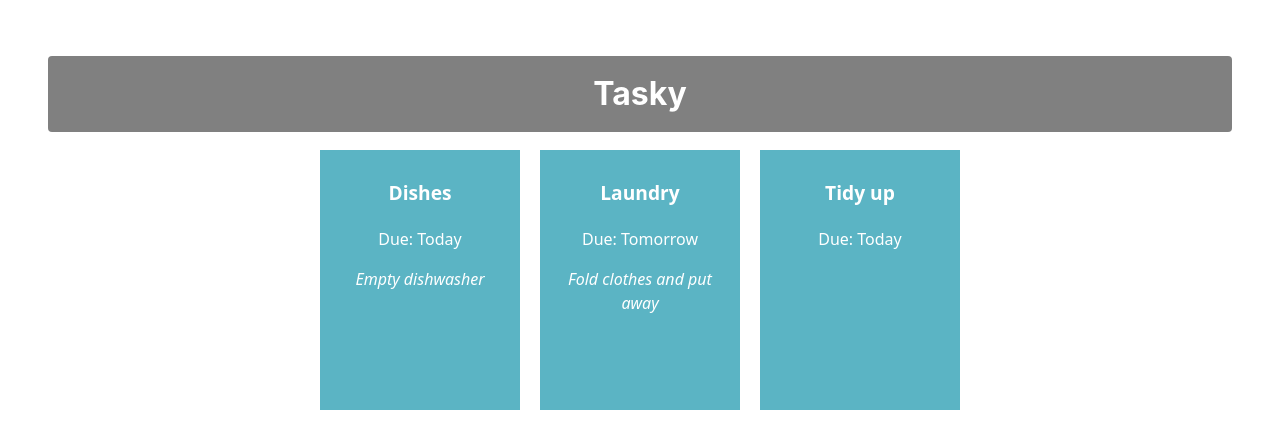
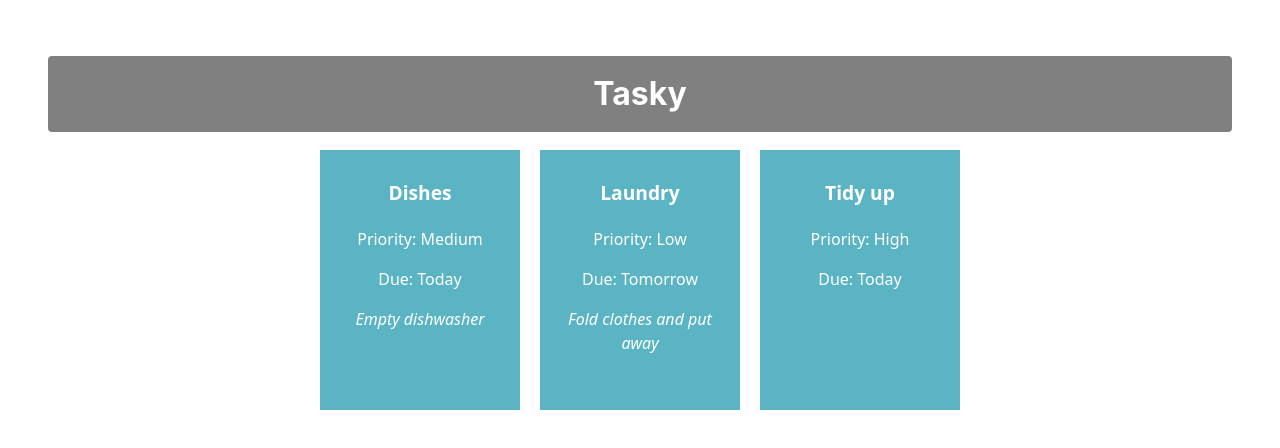
Before and after one commit to mari2701/react-basics-labs, a React (Vite) app in the folder tasky/: page / in a window 1280 px wide. Shown: the top 448 px of the page. Built offline with nearby package versions, Linux system fonts and the light colour scheme.

Commit message:
Mark task as done

```diff
--- a/tasky/src/App.jsx
+++ b/tasky/src/App.jsx
@@ -6,9 +6,9 @@
 
    const [ taskState, setTaskState ] = useState({
     tasks: [
-      { id: 1, title:"Dishes", description: "Empty dishwasher", deadline: "Today" },
-      { id: 2, title: "Laundry", description: "Fold clothes and put away", deadline: "Tomorrow" },
-      { id: 3, title: "Tidy up", deadline: "Today" }
+      { id: 1, title:"Dishes", description: "Empty dishwasher", deadline: "Today", priority: "Medium" },
+      { id: 2, title: "Laundry", description: "Fold clothes and put away", deadline: "Tomorrow", priority: "Low" },
+      { id: 3, title: "Tidy up", deadline: "Today", priority: "High" }
     ]
   });
 
@@ -20,6 +20,7 @@
       title={task.title}
       description={task.description}
       deadline={task.deadline}
+      priority={task.priority}
       key={task.id}
     />
   ))}
--- a/tasky/src/components/Task.jsx
+++ b/tasky/src/components/Task.jsx
@@ -5,6 +5,7 @@
        return (
         <div className="card">
             <p className="title">{props.title}</p>
+            <p>Priority: {props.priority}</p>
             <p>Due: {props.deadline}</p>
             <p className="describe">{props.description}</p>
         </div>
```
